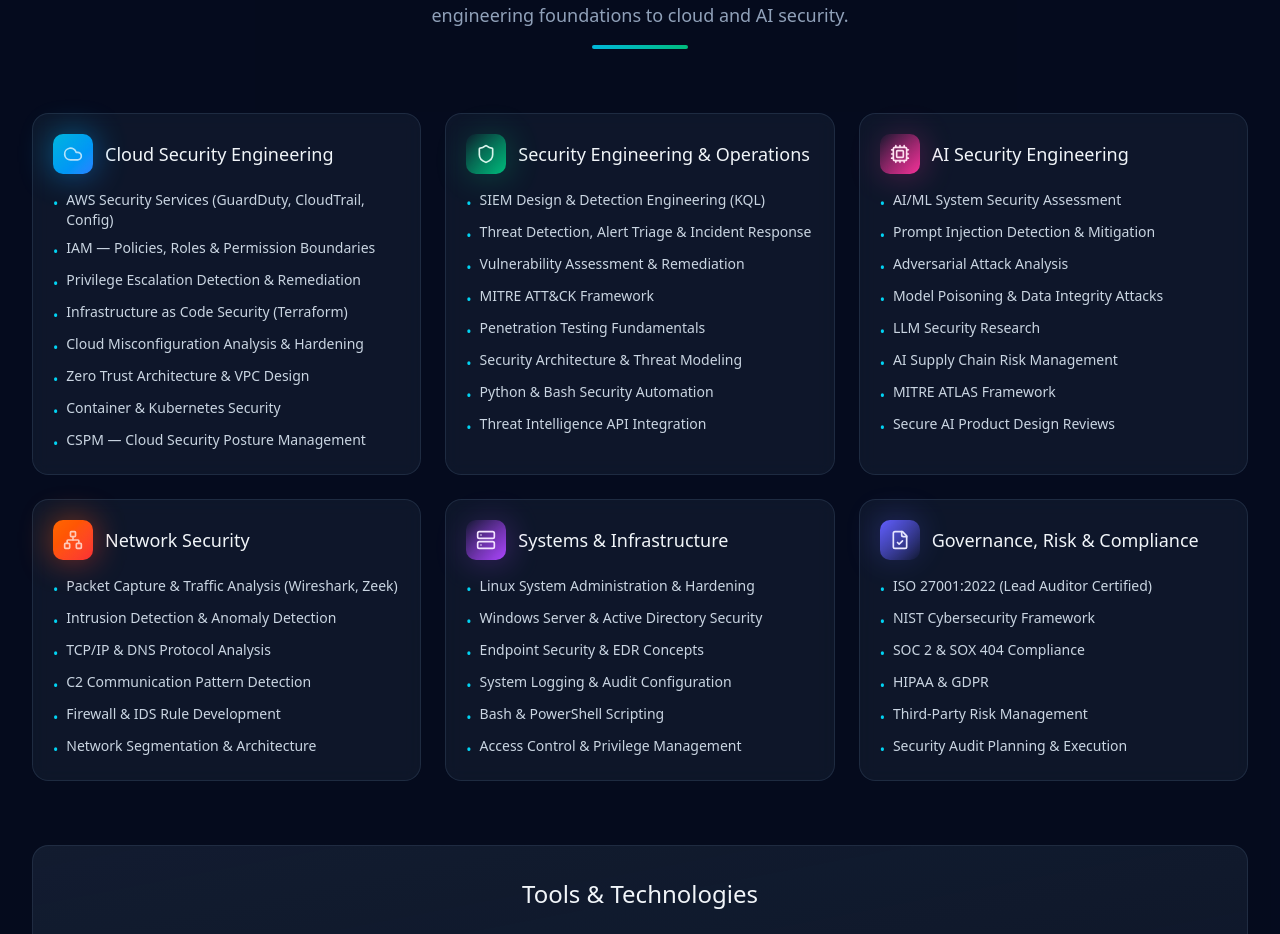
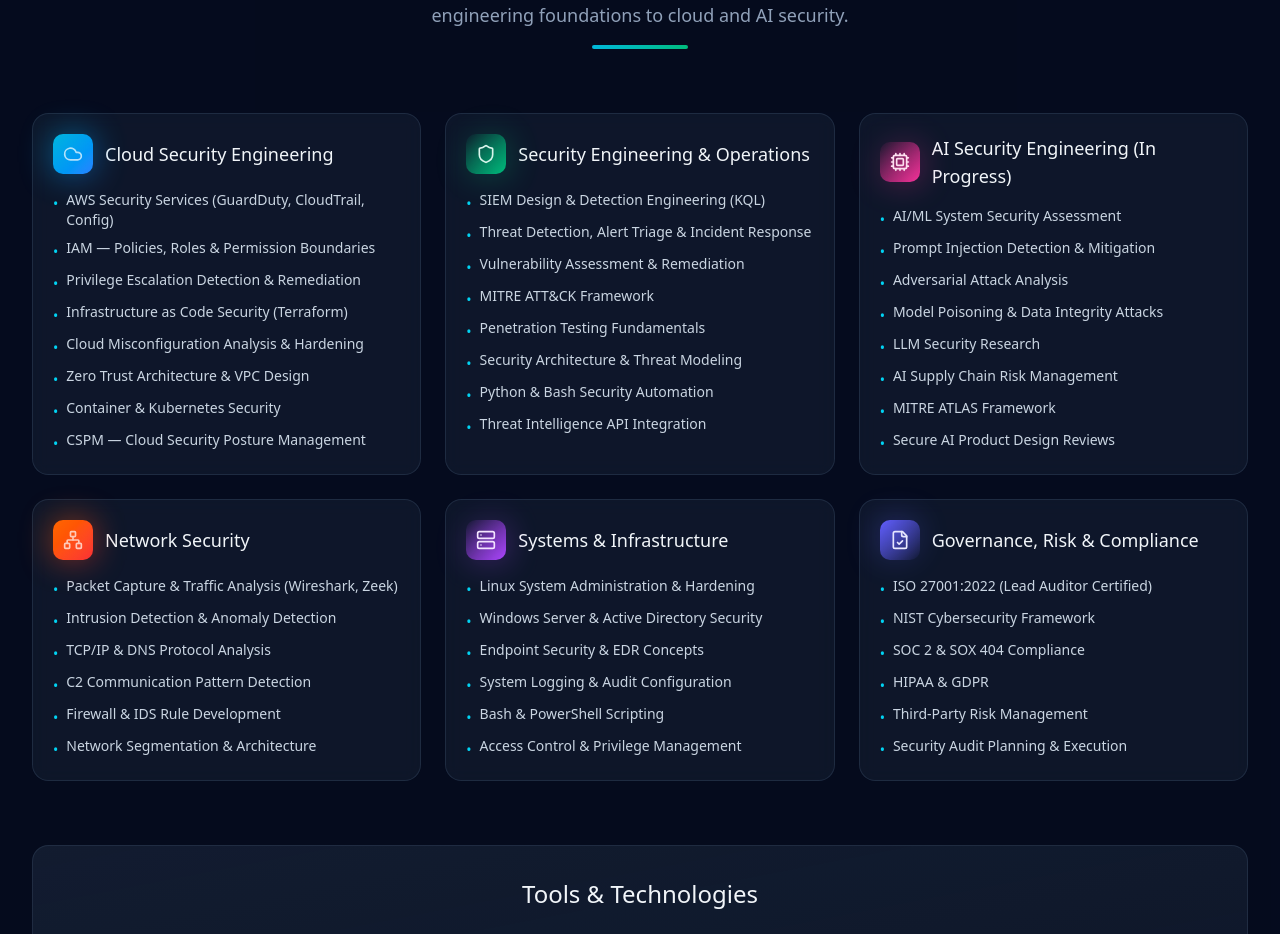
Before and after one commit to Mba205/my-portfolio, a React (Vite) app: page / in a window 1280 px wide. Shown: the part 6102-7036 px from the top of the page. Built offline with nearby package versions, Linux system fonts and the light colour scheme.

Commit message:
Update Skills.tsx

```diff
--- a/src/components/Skills.tsx
+++ b/src/components/Skills.tsx
@@ -55,7 +55,7 @@
       ],
     },
     {
-      title: 'AI Security Engineering',
+      title: 'AI Security Engineering (In Progress)',
       icon: Cpu,
       color: 'from-fuchsia-500 to-pink-500',
       skills: [
```
